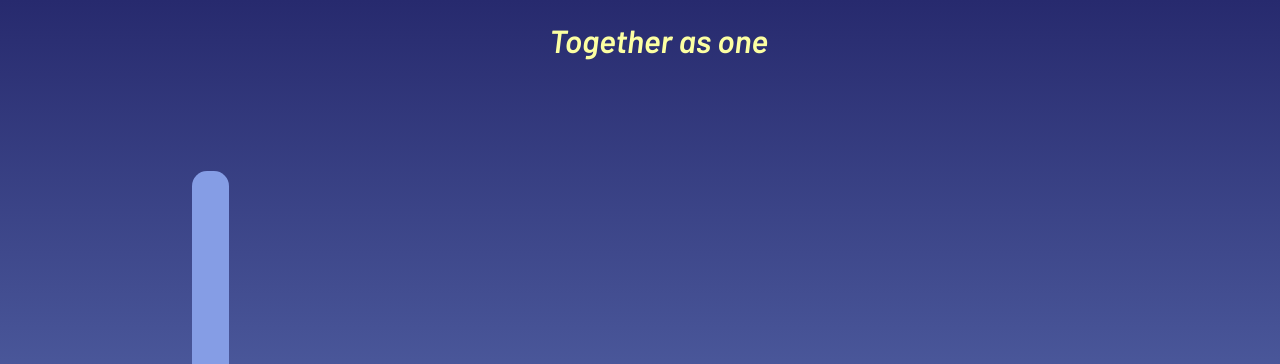
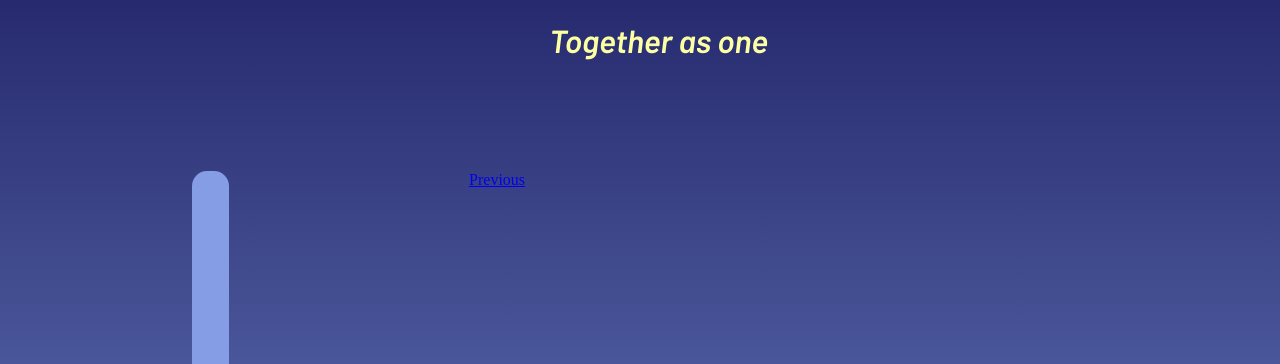
Before and after one commit to gabrielkeromnes/gabrielkeromnes.github.io, a Jekyll site: the page built from pages/A4S2-together-as-one.html, in a window 1280 px wide. Shown: the top 364 px of the page. Built offline with Jekyll 4.4.1, drawn with Linux system fonts in a browser that asks for light colours.

Commit message:
feat(layout): add previous page navigation button

```diff
--- a/_layouts/scenario.html
+++ b/_layouts/scenario.html
@@ -34,6 +34,11 @@
           <!--Insert the scene html file corresponding to the current page-->
           {% assign file = site.scenes | where_exp: 'item', 'item.page_id == page.page_id' | first %}
           {{ file.content }}
+          <!--Previous page button-->
+          {% assign prev_idx = idx | minus: 1 %}
+          {% if prev_idx >= 0 %}
+            <a href="{{ site.data.pages[prev_idx].url }}">Previous</a>
+          {% endif %}
           <!--Next page button-->
           {% assign next_idx = idx | plus: 1 %}
           {% if site.data.pages[next_idx] %}
```
